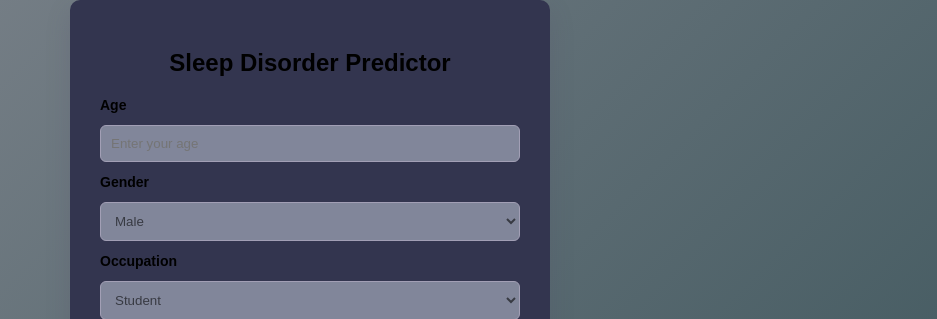
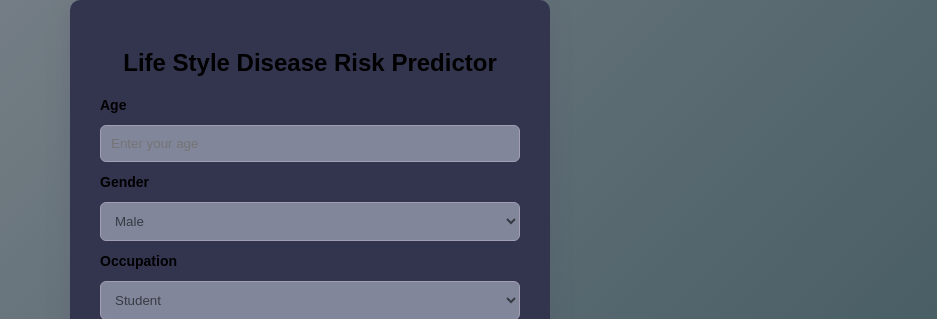
Before and after one commit to dharun200701/Life_style_disease_risk_detector, a Flask app: page / in a window 1280 px wide. Shown: the top 319 px of the page, without its empty margins (330-1267 px from the left). Run offline with Flask 3, Linux system fonts and the light colour scheme.

Commit message:
modified the index.html

```diff
--- a/templates/index.html
+++ b/templates/index.html
@@ -5,7 +5,7 @@
 <meta charset="UTF-8">
 <meta name="viewport" content="width=device-width, initial-scale=1.0">
 
-<title>Sleep Disorder Predictor</title>
+<title>Life Style Disease Risk Predictor</title>
 <link rel="stylesheet" href="/static/style.css">
 </head>
 
@@ -13,7 +13,7 @@
 
 <div class="container">
 
-<h2>Sleep Disorder Predictor</h2>
+<h2>Life Style Disease Risk Predictor</h2>
 
 <form id="prediction-form">
 
```
